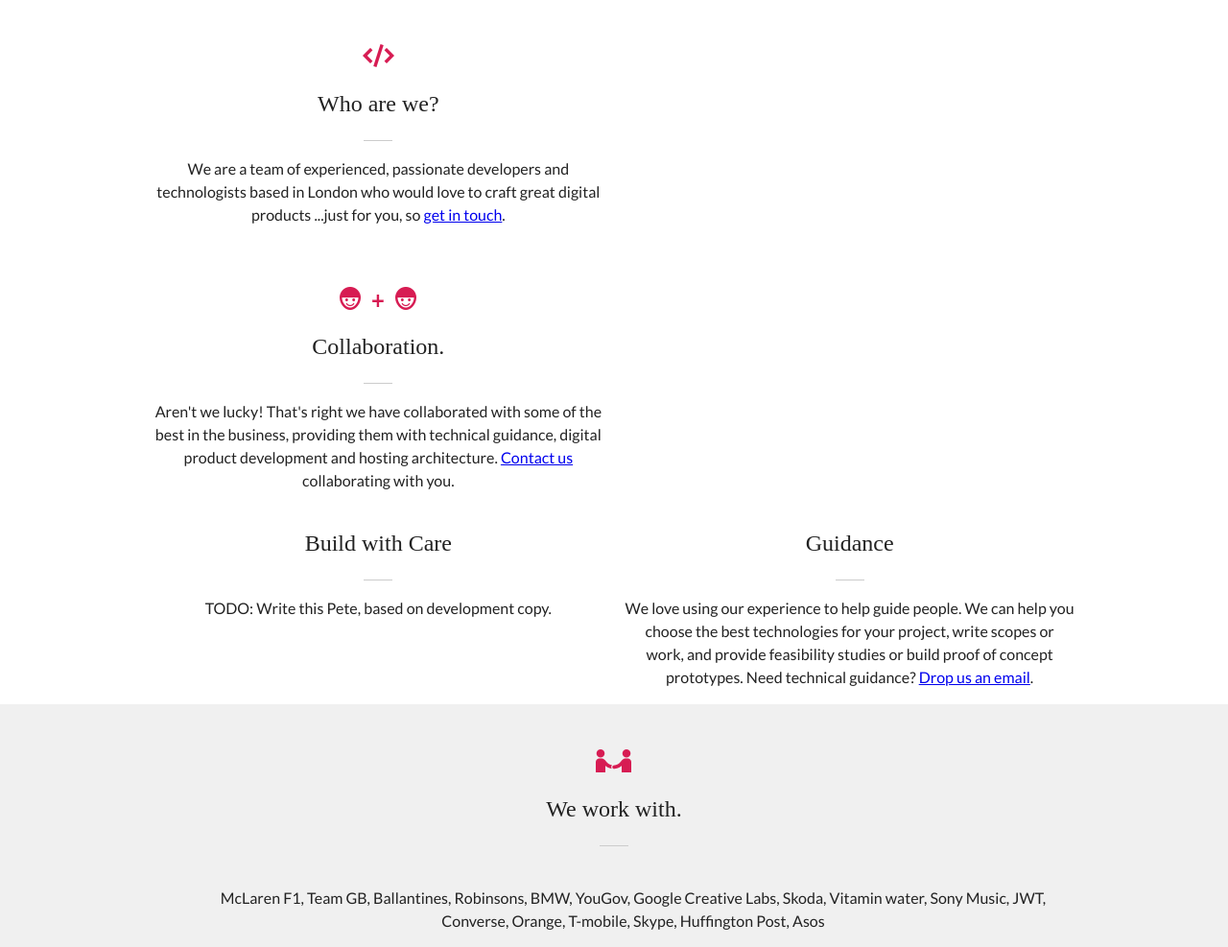
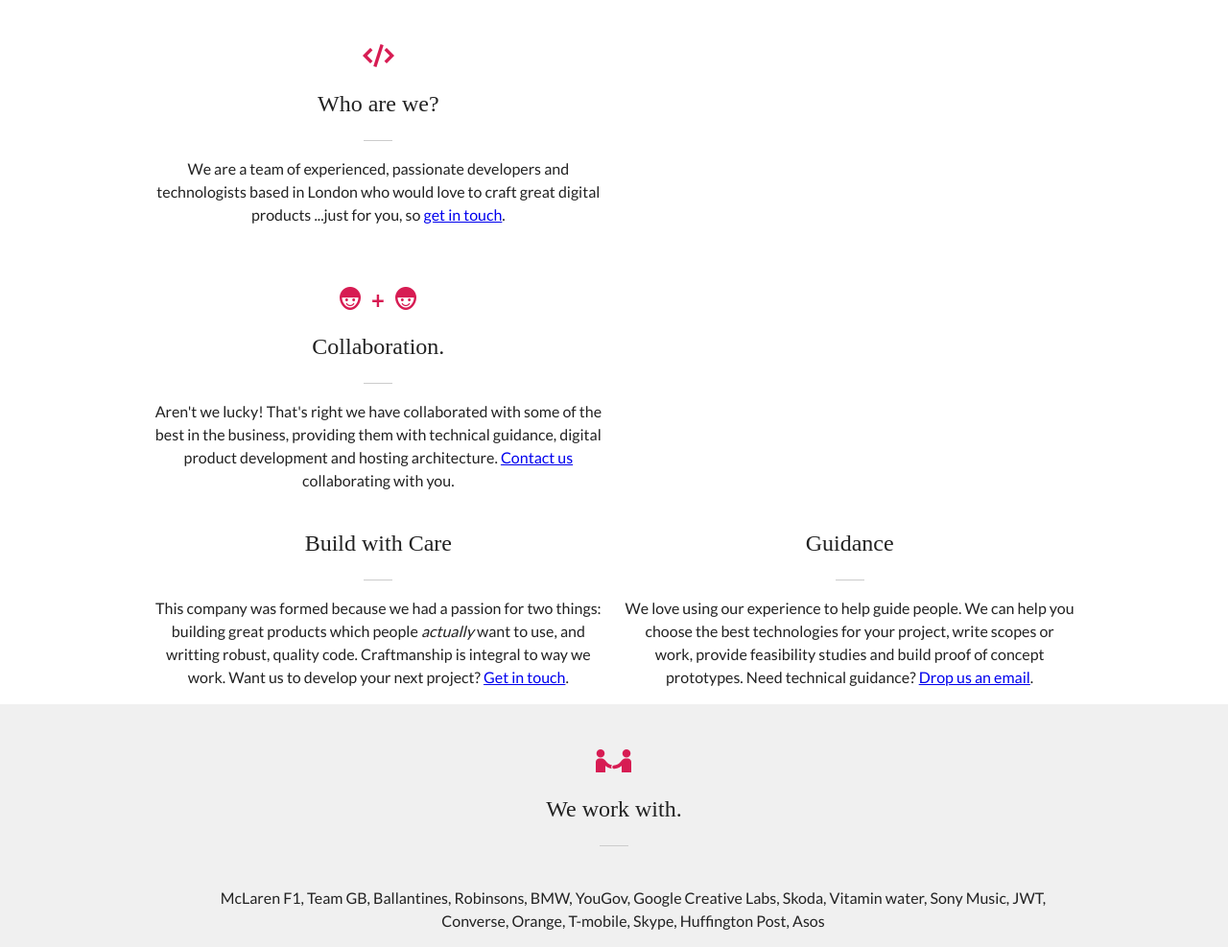
Before and after one commit to lostproperty/LostProperty.github.io, a Flask app: page / in a window 1280 px wide. Shown: the part 344-1331 px from the top of the page at 96% size. Run offline with Flask 2, Linux system fonts and the light colour scheme; some libraries are stand-ins or nearby versions; some web fonts are replaced.

Commit message:
build with care copy in

```diff
--- a/lostproperty/templates/index.html
+++ b/lostproperty/templates/index.html
@@ -24,22 +24,20 @@
             <h2>Collaboration.</h2>
             <hr/>
             <p>
-               Aren't we lucky! That's right we have collaborated with some of the best in the business, providing them with technical guidance, digital product development and hosting architecture. <a target="_launch" href="mailto:hello@lostpropertyhq.com">Contact us</a> collaborating with you.
+               Aren't we lucky! That's right we have collaborated with some of the best in the business, providing them with technical guidance, digital product development and hosting architecture. <a target="_launch" href="mailto:hello@lostpropertyhq.com?subject=I want to collaborate with Lost Property">Contact us</a> collaborating with you.
             </p>
         </div>
 
         <div class='build-with-care'>
             <h2>Build with Care</h2>
             <hr/>
-            <p>
-                TODO: Write this Pete, based on development copy.
-            </p>
+            <p>This company was formed because we had a passion for two things: building great products which people <em>actually</em> want to use, and writting robust, quality code. Craftmanship is integral to way we work. Want us to develop your next project? <a target="_launch" href="mailto:hello@lostpropertyhq.com?subject=I'm interested in development">Get in touch</a>.</p>
         </div>
 
         <div class='guidance'>
             <h2>Guidance</h2>
             <hr/>
-            <p>We love using our experience to help guide people. We can help you choose the best technologies for your project, write scopes or work, and provide feasibility studies or build proof of concept prototypes. Need technical guidance? <a target="_launch" href="mailto:hello@lostpropertyhq.com">Drop us an email</a>.</p>
+            <p>We love using our experience to help guide people. We can help you choose the best technologies for your project, write scopes or work, provide feasibility studies and build proof of concept prototypes. Need technical guidance? <a target="_launch" href="mailto:hello@lostpropertyhq.com?subject=I'm interested in Technical Guidance">Drop us an email</a>.</p>
         </div>
     </div>
 
```
